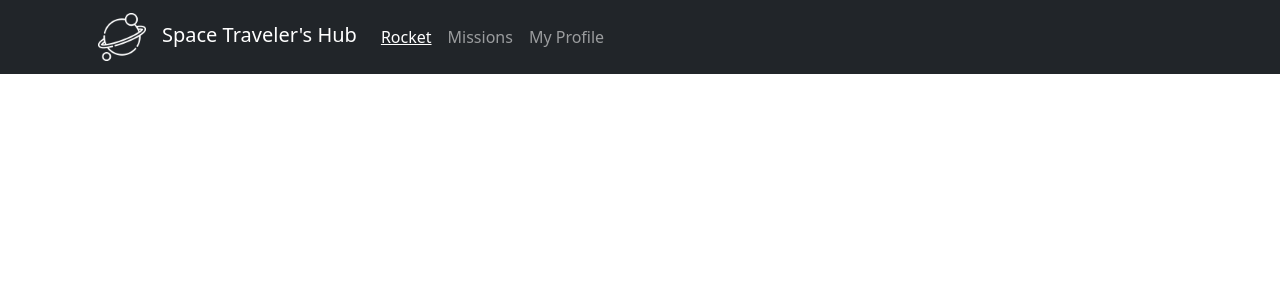
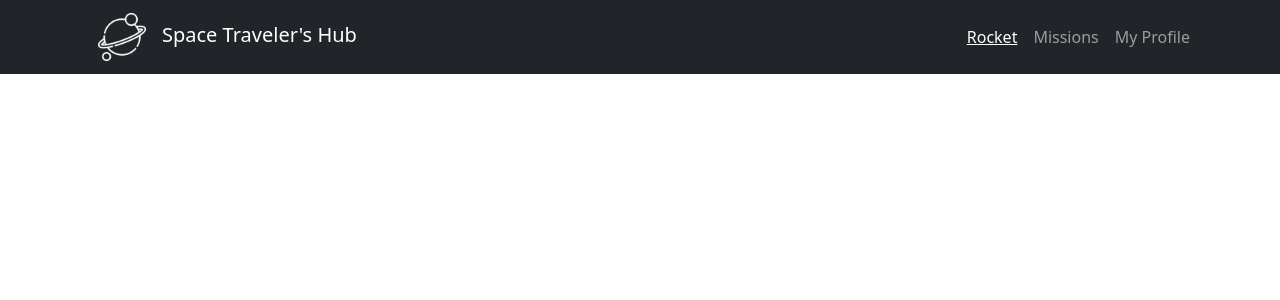
Before and after one commit to mengiefen/space-travel, a React (Create React App) app: page / in a window 1280 px wide. Shown: the top 300 px of the page. Built offline with nearby package versions, Linux system fonts and the light colour scheme; no server answers.

Commit message:
styling fix

```diff
--- a/src/components/Header/Header.jsx
+++ b/src/components/Header/Header.jsx
@@ -28,7 +28,7 @@ const Header = () => {
             <img src={logo} className="logo-img" alt="logo" />
             Space Traveler&apos;s Hub
           </Navbar.Brand>
-          <Nav className="me-auto">
+          <Nav>
             {NavItems.map((navItem) => (
               <NavLink
                 to={navItem.link}
--- a/src/components/MyProfile/MyProfile.jsx
+++ b/src/components/MyProfile/MyProfile.jsx
@@ -13,7 +13,7 @@ const MyProfile = () => {
   });
 
   return (
-    <div className="rocket-list">
+    <div className="list">
       <ListGroup className="reserved-list">
         <h2 className="rocket-title">My Rockets</h2>
         {reservedRockets.map((rocket) => (
--- a/src/components/Rockets/Rockets.scss
+++ b/src/components/Rockets/Rockets.scss
@@ -33,10 +33,11 @@
   text-decoration: none;
 }
 
-.rocket-list {
+.list {
   margin-top: 2rem;
   display: flex;
   justify-content: center;
+  gap: 2rem;
 }
 
 .reserved-list {
```
